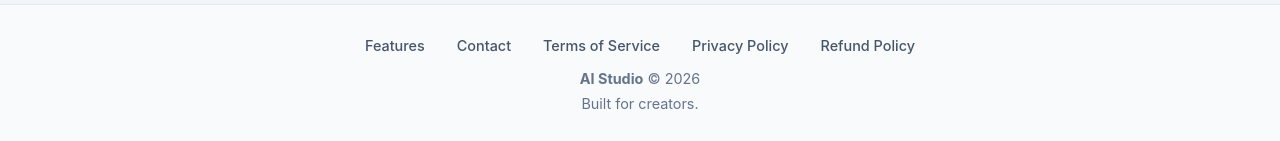
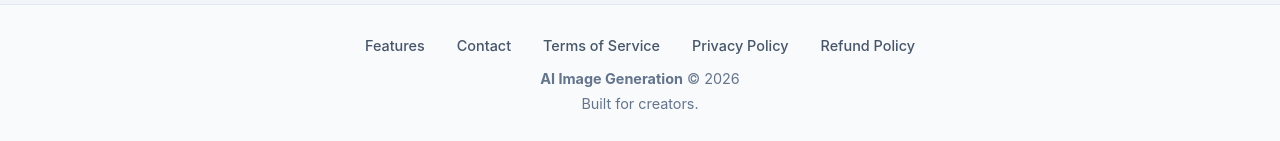
Before and after one commit to Ali-Agayev/ai-studio-app, a React (Vite) app in the folder frontend/: page / in a window 1280 px wide. Shown: the part 915-1056 px from the top of the page. Built offline with nearby package versions, Linux system fonts and the light colour scheme; no server answers.

Commit message:
brand: rename to AI Image Generation and update free credit info to 2

```diff
--- a/frontend/index.html
+++ b/frontend/index.html
@@ -7,26 +7,26 @@
   <meta name="viewport" content="width=device-width, initial-scale=1.0" />
 
   <!-- Primary Meta Tags -->
-  <title>AI Studio - Free AI Image Generator | DALL-E Powered</title>
-  <meta name="title" content="AI Studio - Free AI Image Generator | DALL-E Powered" />
+  <title>AI Image Generation - Free AI Image Generator | DALL-E Powered</title>
+  <meta name="title" content="AI Image Generation - Free AI Image Generator | DALL-E Powered" />
   <meta name="description"
     content="Create stunning AI-generated images with DALL-E 3. Free AI image generator, edit images, and create variations. Fast, high-quality results." />
   <meta name="keywords"
     content="AI image generator, DALL-E, AI art, image generator, AI image creator, free AI art, DALL-E 3, AI photo generator, text to image" />
-  <meta name="author" content="AI Studio" />
+  <meta name="author" content="AI Image Generation" />
   <meta name="robots" content="index, follow" />
   <meta name="google-site-verification" content="w0Mw7MhV7v6UHr_QJF4oicbs-bMBWtdiumjrbb57J3s" />
 
   <!-- Open Graph / Facebook -->
   <meta property="og:type" content="website" />
-  <meta property="og:title" content="AI Studio - Free AI Image Generator" />
+  <meta property="og:title" content="AI Image Generation - Free AI Image Generator" />
   <meta property="og:description"
     content="Create stunning AI-generated images with DALL-E 3. Free, fast, and high-quality." />
   <meta property="og:image" content="/favicon.svg" />
 
   <!-- Twitter -->
   <meta property="twitter:card" content="summary_large_image" />
-  <meta property="twitter:title" content="AI Studio - Free AI Image Generator" />
+  <meta property="twitter:title" content="AI Image Generation - Free AI Image Generator" />
   <meta property="twitter:description"
     content="Create stunning AI-generated images with DALL-E 3. Free, fast, and high-quality." />
   <meta property="twitter:image" content="/favicon.svg" />
--- a/frontend/src/components/Footer.jsx
+++ b/frontend/src/components/Footer.jsx
@@ -29,7 +29,7 @@ const Footer = () => {
             </div>
 
             <div style={{ marginBottom: '0.5rem' }}>
-                <strong>AI Studio</strong> &copy; {new Date().getFullYear()}
+                <strong>AI Image Generation</strong> &copy; {new Date().getFullYear()}
             </div>
             <div>
                 Built for creators.
--- a/frontend/src/pages/Dashboard.jsx
+++ b/frontend/src/pages/Dashboard.jsx
@@ -210,7 +210,7 @@ const Dashboard = () => {
                         }}>
                             <img src="/favicon.svg" alt="Logo" style={{ width: '100%', height: '100%', objectFit: 'cover' }} />
                         </div>
-                        <h1 style={{ margin: 0, fontSize: '1.5rem' }}>AI Studio (LIVE)</h1>
+                        <h1 style={{ margin: 0, fontSize: '1.5rem' }}>AI Image Generation (LIVE)</h1>
                     </div>
                     <div style={{ display: 'flex', alignItems: 'center', gap: '20px' }}>
                         {localStorage.getItem('token') && user ? (
--- a/frontend/src/pages/Login.jsx
+++ b/frontend/src/pages/Login.jsx
@@ -60,7 +60,7 @@ const Login = () => {
                         justifyContent: 'center',
                         backgroundColor: '#ffffff'
                     }}>
-                        <img src="/favicon.svg" alt="AI Studio Logo" style={{ width: '100%', height: '100%', objectFit: 'cover' }} />
+                        <img src="/favicon.svg" alt="AI Image Generation Logo" style={{ width: '100%', height: '100%', objectFit: 'cover' }} />
                     </div>
 
                     <h2 style={{
@@ -70,7 +70,7 @@ const Login = () => {
                         color: '#1e293b',
                         letterSpacing: '-0.025em'
                     }}>
-                        AI Studio
+                        AI Image Generation
                     </h2>
                     <p style={{
                         color: '#475569',
@@ -125,7 +125,7 @@ const Login = () => {
                         paddingTop: '1.5rem',
                         borderTop: '1px solid #f1f5f9'
                     }}>
-                        New users automatically get 1 free credit.<br />
+                        New users automatically get 2 free credits.<br />
                         <strong style={{ color: '#475569' }}>Secure Google Authentication</strong>
                     </div>
                 </div>
--- a/frontend/src/pages/StaticPages.jsx
+++ b/frontend/src/pages/StaticPages.jsx
@@ -53,13 +53,13 @@ export const Contact = () => (
 
         <div style={{ marginTop: '2rem', padding: '1.5rem', backgroundColor: '#f1f5f9', borderRadius: '10px' }}>
             <h3 style={{ marginTop: 0 }}>Support</h3>
-            <p>Email: <a href="mailto:support@ai-studio.app" style={{ color: '#3b82f6' }}>support@ai-studio.app</a></p>
+            <p>Email: <a href="mailto:support@ai-image-generation.app" style={{ color: '#3b82f6' }}>support@ai-image-generation.app</a></p>
         </div>
 
         <div style={{ marginTop: '2rem' }}>
             <h3>Company Address</h3>
             <p>
-                <strong>AI Studio Inc.</strong><br />
+                <strong>AI Image Generation Inc.</strong><br />
                 123 AI Boulevard, Tech City<br />
                 Digital Nation
             </p>
@@ -71,7 +71,7 @@ export const Terms = () => (
     <PageLayout title="Terms of Service">
         <p>Last updated: January 2026</p>
         <h3>1. Acceptance of Terms</h3>
-        <p>By accessing and using AI Studio, you agree to be bound by these Terms of Service.</p>
+        <p>By accessing and using AI Image Generation, you agree to be bound by these Terms of Service.</p>
 
         <h3>2. Usage of Services</h3>
         <p>You agree to use our services only for lawful purposes. You may not use the platform to generate illegal or harmful content.</p>
@@ -104,7 +104,7 @@ export const Refund = () => (
             <li>Refunds for credit purchases may be requested within 14 days of purchase if the credits have not been used.</li>
             <li>Once credits are used to generate images, the purchase is non-refundable.</li>
         </ul>
-        <p>To request a refund, please contact us at <a href="mailto:support@ai-studio.app">support@ai-studio.app</a>.</p>
+        <p>To request a refund, please contact us at <a href="mailto:support@ai-image-generation.app">support@ai-image-generation.app</a>.</p>
     </PageLayout>
 );
 
```
